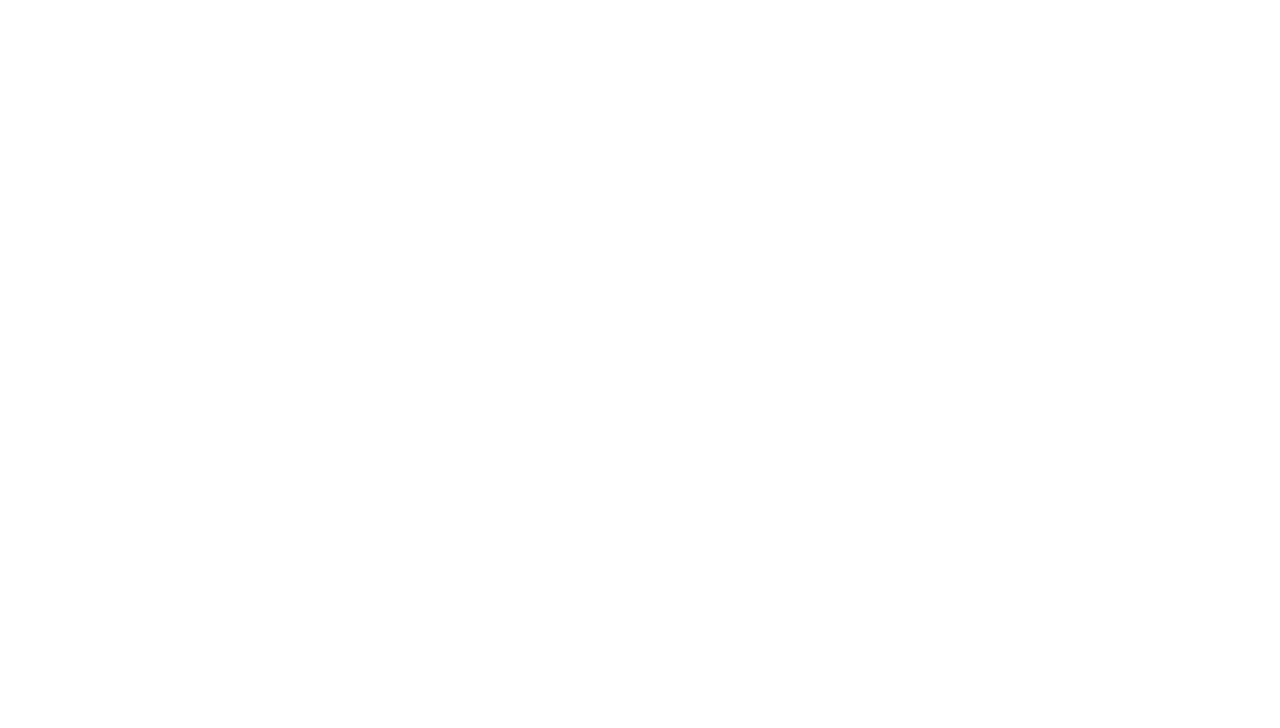
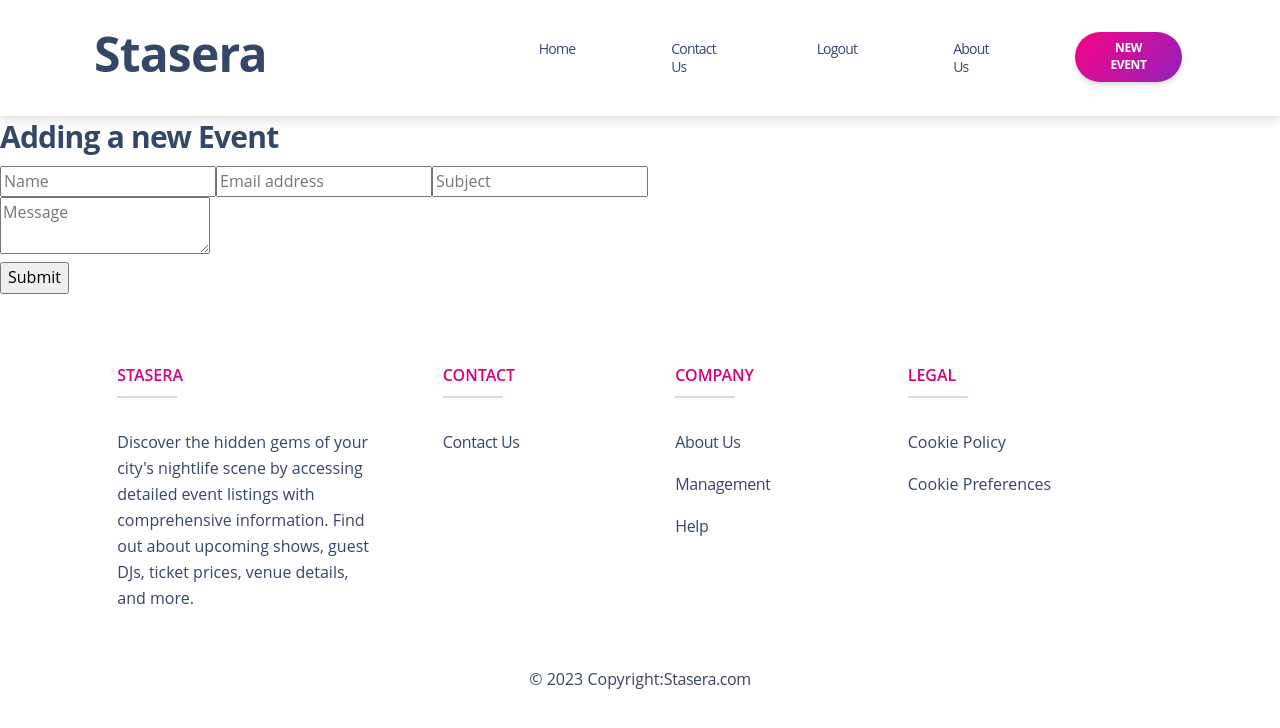
Before and after one commit to jonakoci/Stasera-EventMAnager, a React (Create React App) app in the folder client/: page /create/event in a window 1280 px wide. Before the commit this address had no page. Shown: the top 728 px of the page. Built offline with nearby package versions, Linux system fonts and the light colour scheme.

Commit message:
dashboard with cards

```diff
--- a/client/src/App.js
+++ b/client/src/App.js
@@ -7,6 +7,7 @@ import NavBar from './components/navBar';
 import Footer from './components/Footer';
 import {useState} from 'react'
 import Dashboard from './components/Dashboard';
+import CreateEvent from './components/CreateEvent';
 
 function App() {
 const [update, setUpdate]=useState([]);
@@ -26,6 +27,13 @@ const [update, setUpdate]=useState([]);
               <Footer />
             </>
             } />
+            <Route path='/create/event' element={
+            <>
+              <NavBar />
+              <CreateEvent update={update} setUpdate={setUpdate} />
+              <Footer />
+            </>
+            } />
         </Routes>
       </BrowserRouter>
     </div>
--- a/client/src/Authentication/Business/BusinessLog.jsx
+++ b/client/src/Authentication/Business/BusinessLog.jsx
@@ -7,8 +7,7 @@ function BusinessLog() {
     const [email, setEmail]= useState("");
     const [password, setPassword]= useState("");
     const [validation, setValidation] = useState()
-
-    // const navigate = useNavigate()
+    const navigate = useNavigate()
 
 
     const loginBusiness = () =>{
@@ -17,7 +16,7 @@ function BusinessLog() {
             password
         })
         .then ((res)=>{
-            // navigate ("/home")
+            navigate ("/dashboard")
             console.log(res)
         })
         .catch((err)=>{
--- a/client/src/Authentication/Business/BusinessReg.jsx
+++ b/client/src/Authentication/Business/BusinessReg.jsx
@@ -4,7 +4,7 @@ import { useNavigate } from 'react-router-dom';
 
 
 function BusinessReg() {
-    // const navigate = useNavigate()
+    const navigate = useNavigate()
     const [businessName, setBusinessName]= useState("");
     const [email, setEmail]= useState("");
     const [phoneNr, setPhoneNr]= useState("");
@@ -22,7 +22,7 @@ function BusinessReg() {
         })
         .then ((res)=>{
             console.log(res.data)
-            // navigate ("/")
+            navigate ("/dashboard")
         })
         .catch((err)=>{
             console.log (err.response.data)
--- /dev/null
+++ b/client/src/components/CreateEvent.jsx
@@ -0,0 +1,22 @@
+import React from 'react'
+
+function CreateEvent() {
+  return (
+    <div>
+        <h3>Adding a new Event</h3>
+        <form class="cf">
+            <div class="half left cf">
+                <input type="text" id="input-name" placeholder="Name" />
+                <input type="email" id="input-email" placeholder="Email address" />
+                <input type="text" id="input-subject" placeholder="Subject" />
+            </div>
+            <div class="half right cf">
+                <textarea name="message" type="text" id="input-message" placeholder="Message"></textarea>
+            </div>
+            <input type="submit" value="Submit" id="input-submit" />
+        </form>
+    </div>
+  )
+}
+
+export default CreateEvent
--- a/client/src/components/navBar.jsx
+++ b/client/src/components/navBar.jsx
@@ -1,6 +1,5 @@
 import React from 'react'
-import { useNavigate, Link } from "react-router-dom";
-import axios from 'axios';
+import { Link } from "react-router-dom";
 // import '../styles/theme.css'
 
 function NavBar() {
@@ -12,7 +11,7 @@ function NavBar() {
                     <div class="w-100 pt-3 pb-2 ms-lg-12 " id="navigation">
                         <ul class="navbar-nav w-100 gap-6">
                             <li class="nav-item mx-2">
-                                <h2 class="nav-link ps-2 d-flex align-items-center">Home</h2>
+                                <Link to={'/dashboard'}><h2 class="nav-link ps-2 d-flex align-items-center">Home</h2></Link>
                             </li>
                             <li class="nav-item dropdown dropdown-hover mx-2">
                                 <h2 class="nav-link ps-2 d-flex align-items-center">Contact Us</h2>
@@ -24,7 +23,7 @@ function NavBar() {
                                 <h2 class="nav-link ps-2 d-flex align-items-center">About Us</h2>
                             </ li>
                             <li class="nav-item ms-lg-auto my-auto ms-3 ms-lg-0 mt-2 mt-lg-0">
-                            <button class="btn btn-sm  bg-gradient-primary  btn-round mb-0 me-1 mt-2 mt-md-0">New Event</button>
+                            <Link to={'/create/event'} ><button class="btn btn-sm bg-gradient-primary btn-round mb-0 me-1 mt-2 mt-md-0">New Event</button></Link>
                             </li>
                         </ul>
                     </div>
```
